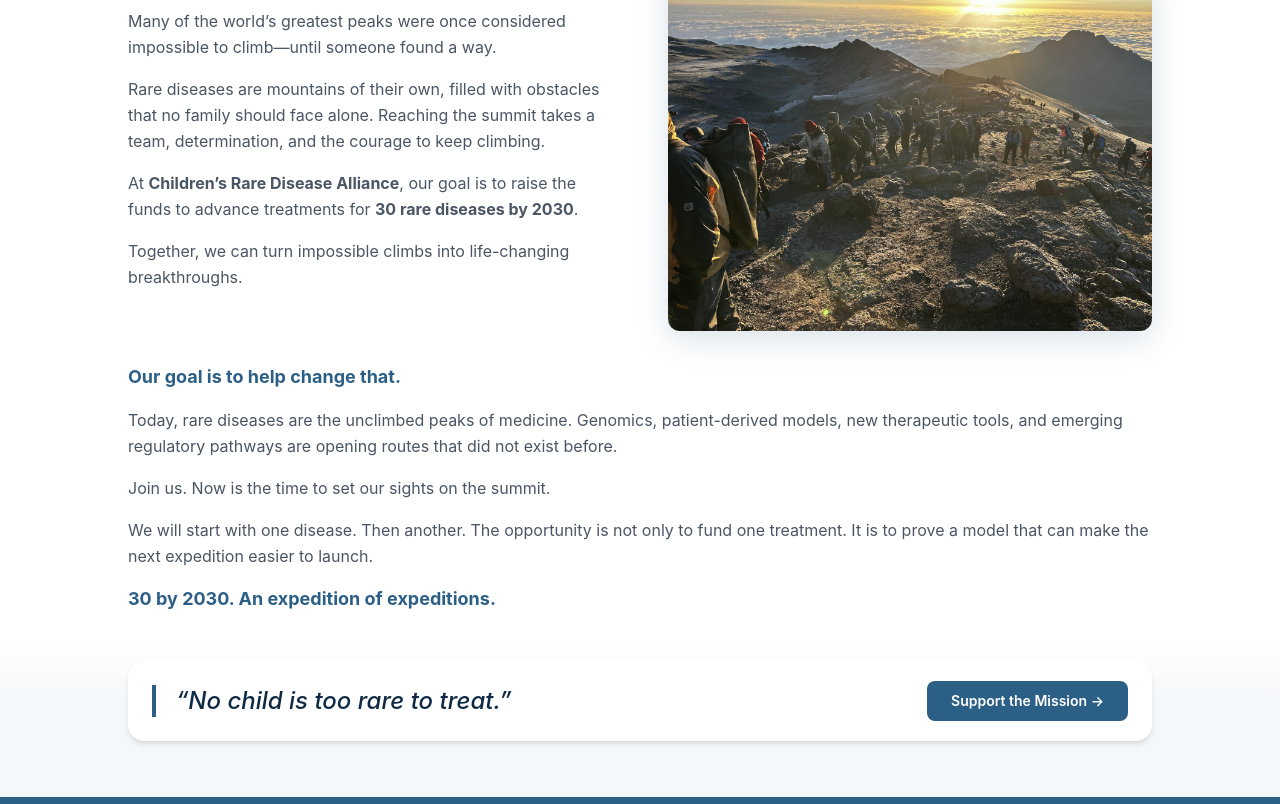
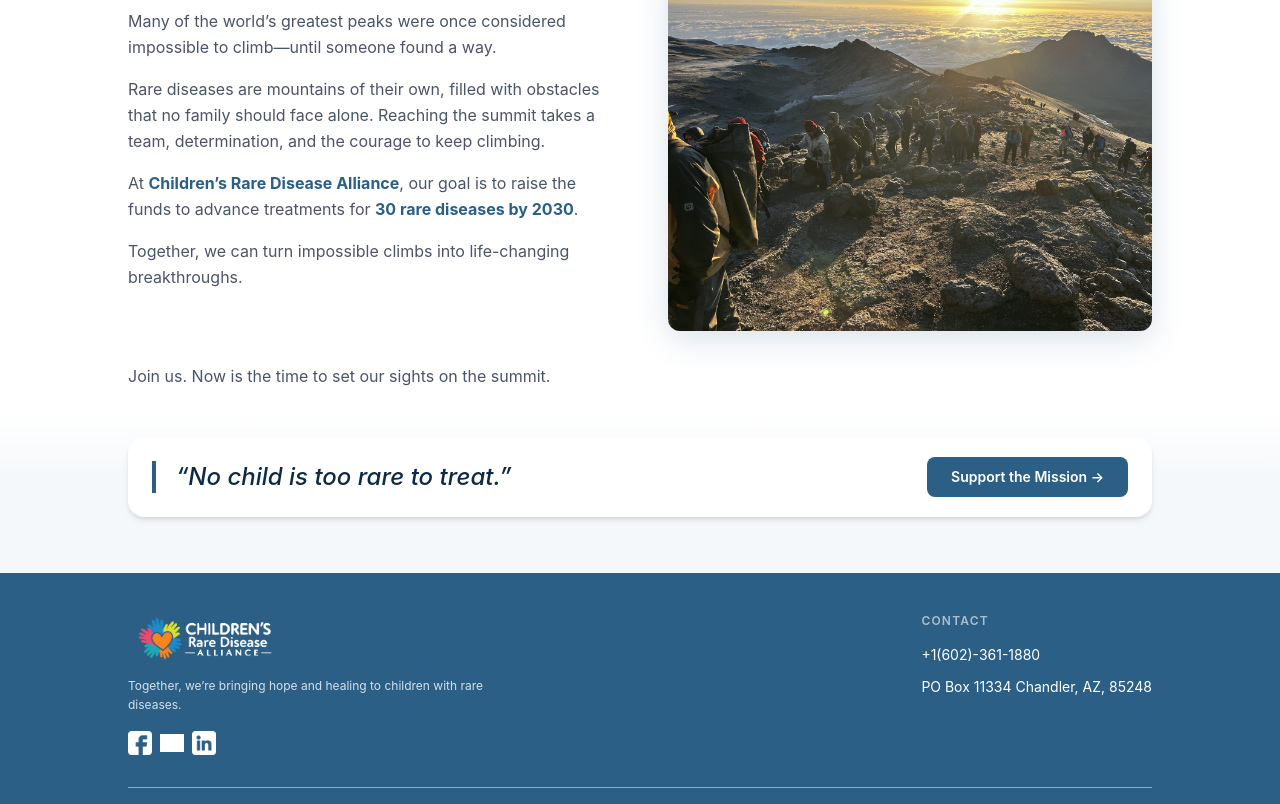
Before and after one commit to inwang123/rarediseaseweb, a React (Vite) app: page /30-by-30 in a window 1280 px wide. Shown: the part 656-1460 px from the top of the page. Built offline with nearby package versions, Linux system fonts and the light colour scheme; grey boxes are pictures that could not be loaded.

Commit message:
update 30x30 description

```diff
--- a/src/pages/ThirtyBy30.jsx
+++ b/src/pages/ThirtyBy30.jsx
@@ -69,9 +69,9 @@ export default function ThirtyBy30() {
               determination, and the courage to keep climbing.
             </p>
             <p>
-              At <strong>Children’s Rare Disease Alliance</strong>, our goal is to
+              At <strong style={{ color: AZURE }}>Children’s Rare Disease Alliance</strong>, our goal is to
               raise the funds to advance treatments for{" "}
-              <strong>30 rare diseases by 2030</strong>.
+              <strong style={{ color: AZURE }}>30 rare diseases by 2030</strong>.
             </p>
             <p>
               Together, we can turn impossible climbs into life-changing
@@ -89,23 +89,7 @@ export default function ThirtyBy30() {
 
         {/* Remaining text spans the full container width */}
         <div className="mt-8 flex flex-col gap-4 text-base leading-relaxed text-gray-600">
-          <p className="text-lg font-bold" style={{ color: AZURE }}>
-            Our goal is to help change that.
-          </p>
-          <p>
-            Today, rare diseases are the unclimbed peaks of medicine. Genomics,
-            patient-derived models, new therapeutic tools, and emerging
-            regulatory pathways are opening routes that did not exist before.
-          </p>
           <p>Join us. Now is the time to set our sights on the summit.</p>
-          <p>
-            We will start with one disease. Then another. The opportunity is not
-            only to fund one treatment. It is to prove a model that can make the
-            next expedition easier to launch.
-          </p>
-          <p className="text-lg font-bold" style={{ color: AZURE }}>
-            30 by 2030. An expedition of expeditions.
-          </p>
         </div>
       </section>
 
```
